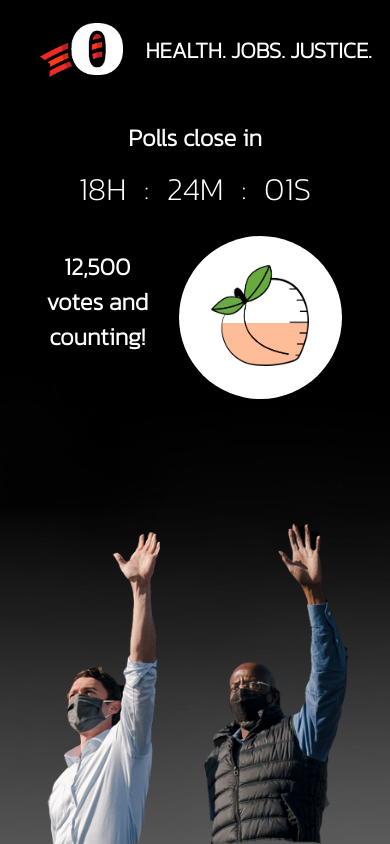
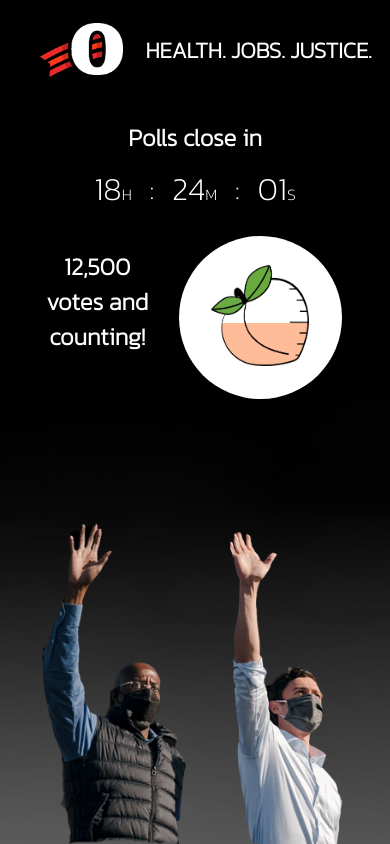
Before and after one commit to galenwinsor/countdown, a plain HTML site: page index.html in a window 390 px wide. Drawn offline with nearby package versions, Linux system fonts and the light colour scheme.

Commit message:
Adjusted some responsiveness

```diff
--- a/scripts/main.js
+++ b/scripts/main.js
@@ -113,15 +113,10 @@ function adjustBackground() {
       'background-image':'url("images/black_background_alt.png")',
       'background-position':'top right'
     });
-  } else if (width < 720 && width > 500) {
+  } else {
     $('.background').css({
       'background-image':'url("images/black_background_intermediate.png")',
       'background-position':'top left'
-    })
-  } else {
-    $('.background').css({
-      'background-image':'url("images/black_background_mobile.png")',
-      'background-position':'top right'
     })
   }
 }
--- a/styles/styles.css
+++ b/styles/styles.css
@@ -120,9 +120,24 @@ section {
   color:white;
 }
 
+.time-slot {
+  background: black;
+  border-radius: 5px;
+  color:white;
+  padding:0 10px;
+}
+
+.time-spec {
+  font-size: 2rem;
+}
+
 @media (max-width:500px) {
   #countdown {
     font-size: 2rem;
+  }
+
+  .time-spec {
+    font-size: 1rem;
   }
 
   .main-centered {
@@ -132,15 +147,14 @@ section {
   }
 }
 
-.time-slot {
-  background: black;
-  border-radius: 5px;
-  color:white;
-  padding:0 10px;
-}
+@media (max-width:340px) {
+  #countdown {
+    font-size: 1.5rem;
+  }
 
-.time-spec {
-  font-size: 2rem;
+  .time-spec {
+    font-size: 1rem;
+  }
 }
 
 #peach-amount {
```
